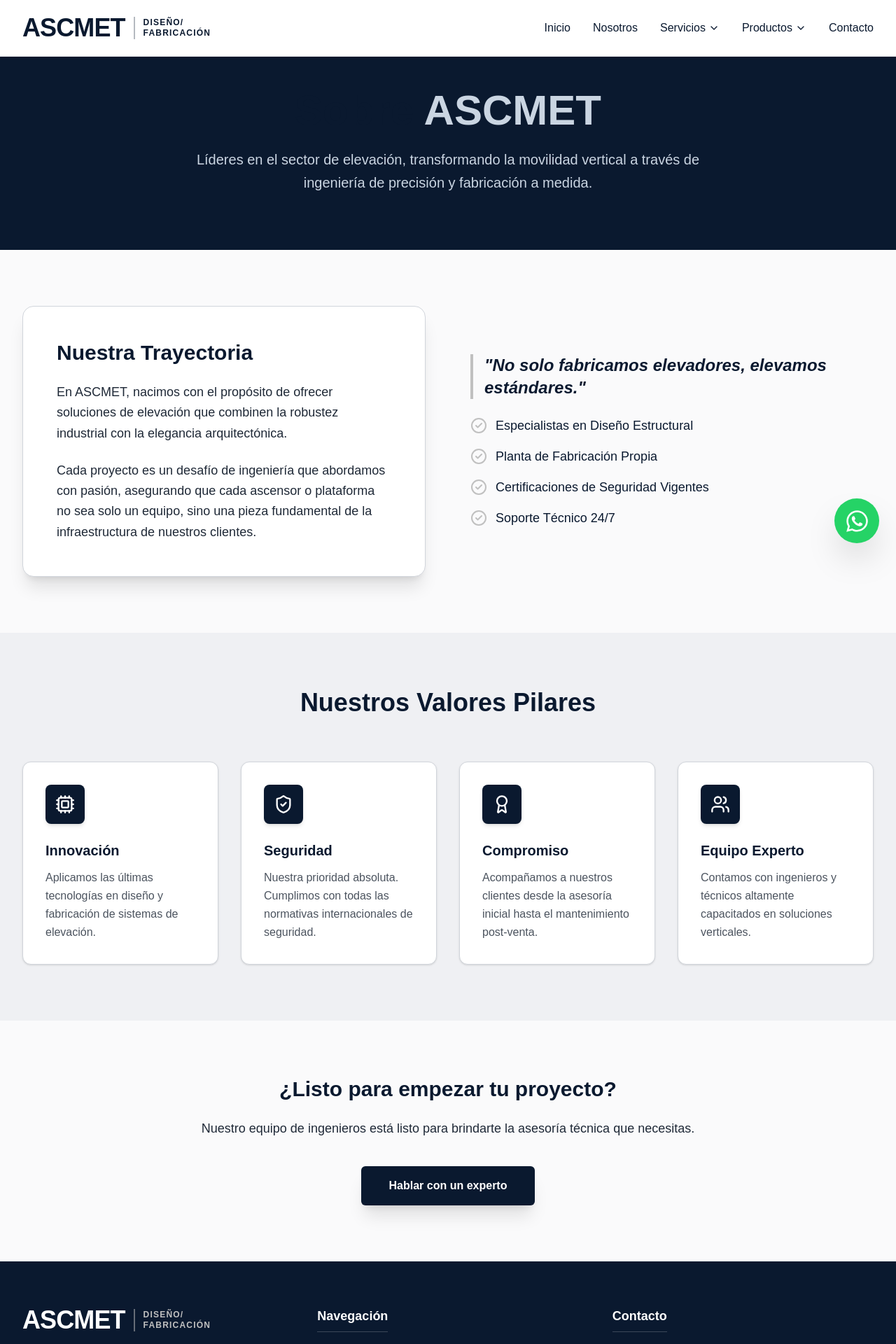
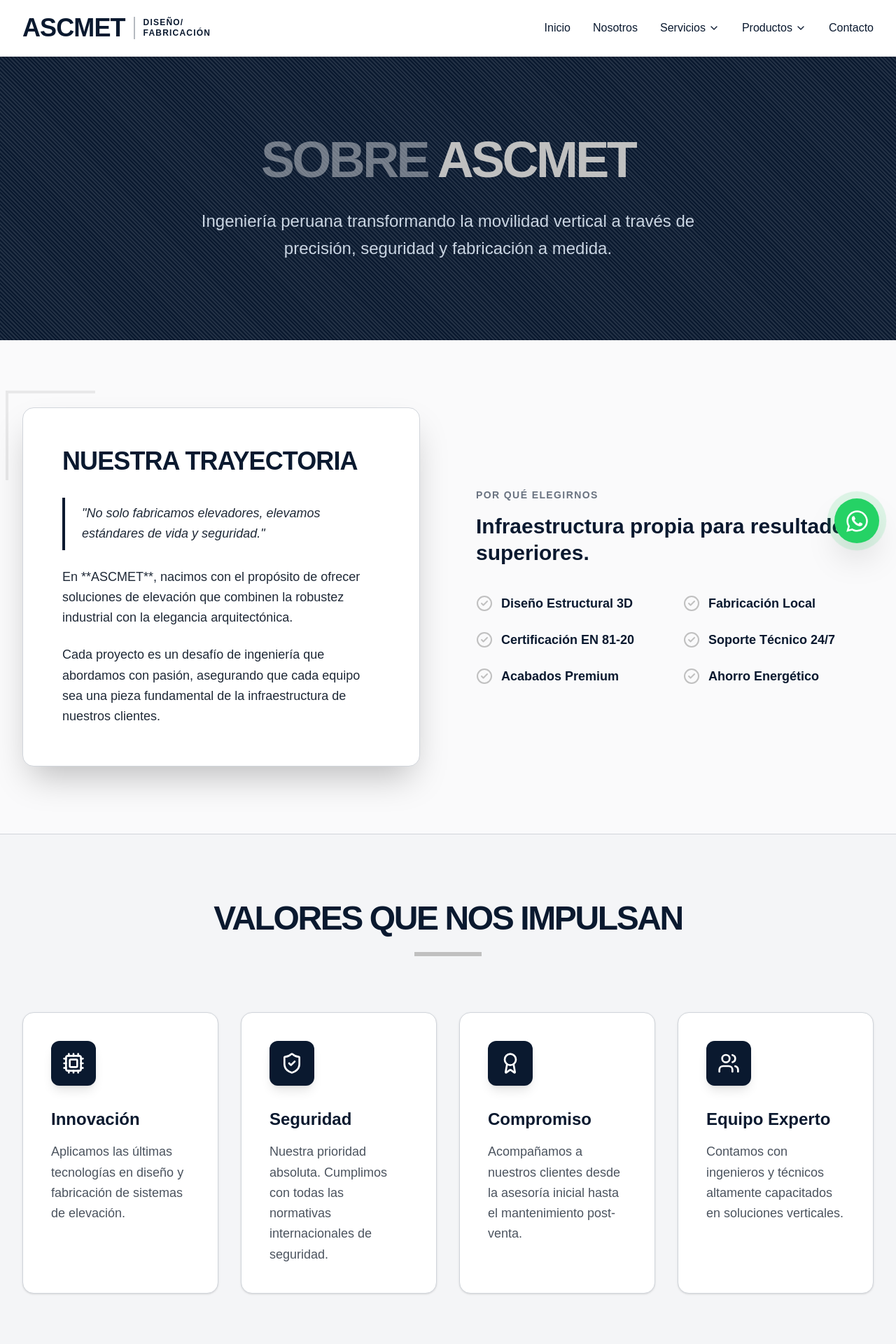
Before and after one commit to adritoon/elevadores-web, a Next.js app: page /nosotros in a window 1280 px wide. Shown: the top 1920 px of the page at 70% size. Built offline with nearby package versions, Linux system fonts and the light colour scheme.

Commit message:
Update diseños

```diff
--- a/app/nosotros/page.tsx
+++ b/app/nosotros/page.tsx
@@ -1,7 +1,8 @@
 "use client";
 
-import { ShieldCheck, Cpu, Users, Award, CheckCircle2 } from "lucide-react";
+import { ShieldCheck, Cpu, Users, Award, CheckCircle2, ArrowRight } from "lucide-react";
 import { motion } from "framer-motion";
+import Link from "next/link";
 
 const valores = [
   {
@@ -29,51 +30,68 @@ const valores = [
 export default function NosotrosPage() {
   return (
     <main className="bg-background">
-      {/* Hero de Nosotros con el azul corporativo */}
-      <section className="pt-32 pb-20 bg-[#0A192F] text-white">
-        <div className="max-w-7xl mx-auto px-4 sm:px-6 lg:px-8 text-center">
+      {/* Hero de Nosotros con Textura de Ingeniería */}
+      <section className="relative pt-48 pb-28 bg-[#0A192F] text-white overflow-hidden">
+        {/* Patrón de líneas técnico sutil */}
+        <div className="absolute inset-0 opacity-10" style={{ backgroundImage: 'repeating-linear-gradient(45deg, transparent, transparent 2px, #ffffff 2px, #ffffff 4px)' }}></div>
+
+        <div className="max-w-7xl mx-auto px-4 sm:px-6 lg:px-8 text-center relative z-10">
           <motion.h1
-            initial={{ opacity: 0, y: 20 }}
-            animate={{ opacity: 1, y: 0 }}
-            className="text-4xl md:text-6xl font-extrabold mb-6"
-          >Sobre <span className="text-slate-300">ASCMET</span>
+            className="text-4xl md:text-7xl font-extrabold mb-8 uppercase tracking-tighter"
+          >
+            <span className="text-white/40">Sobre</span>{" "}
+            <span className="text-accent">ASCMET</span>
           </motion.h1>
-          <p className="text-xl text-slate-300 max-w-3xl mx-auto leading-relaxed">
-            Líderes en el sector de elevación, transformando la movilidad vertical a través de ingeniería de precisión y fabricación a medida.
+          <p className="text-xl md:text-2xl text-slate-300 max-w-3xl mx-auto leading-relaxed font-light">
+            Ingeniería peruana transformando la movilidad vertical a través de precisión, seguridad y fabricación a medida.
           </p>
         </div>
       </section>
 
-      {/* Sección Misión y Visión */}
-      <section className="py-20 max-w-7xl mx-auto px-4 sm:px-6 lg:px-8">
-        <div className="grid grid-cols-1 lg:grid-cols-2 gap-16 items-center">
-          <div className="relative group">
-             {/* Decoración metálica */}
-            <div className="absolute -inset-4 bg-gradient-to-tr from-slate-200 to-slate-400 opacity-20 rounded-2xl -z-10 group-hover:opacity-30 transition-opacity"></div>
-            <div className="bg-white p-8 md:p-12 rounded-2xl shadow-xl border border-border">
-              <h2 className="text-3xl font-bold text-primary mb-6">Nuestra Trayectoria</h2>
+      {/* Sección Trayectoria con Grid mejorado */}
+      <section className="py-24 max-w-7xl mx-auto px-4 sm:px-6 lg:px-8">
+        <div className="grid grid-cols-1 lg:grid-cols-2 gap-20 items-center">
+          <div className="relative">
+            {/* Decoración: Marco metálico */}
+            <div className="absolute -top-6 -left-6 w-32 h-32 border-t-4 border-l-4 border-accent opacity-30"></div>
+
+            <div className="bg-white p-8 md:p-14 rounded-2xl shadow-2xl border border-border relative z-10">
+              <h2 className="text-3xl md:text-4xl font-black text-primary mb-8 uppercase tracking-tight">
+                Nuestra Trayectoria
+              </h2>
+              <p className="text-body-text text-lg leading-relaxed mb-6 italic border-l-4 border-primary pl-6 py-2">
+                "No solo fabricamos elevadores, elevamos estándares de vida y seguridad."
+              </p>
               <p className="text-body-text text-lg leading-relaxed mb-6">
-                En ASCMET, nacimos con el propósito de ofrecer soluciones de elevación que combinen la robustez industrial con la elegancia arquitectónica.
+                En **ASCMET**, nacimos con el propósito de ofrecer soluciones de elevación que combinen la robustez industrial con la elegancia arquitectónica.
               </p>
               <p className="text-body-text text-lg leading-relaxed">
-                Cada proyecto es un desafío de ingeniería que abordamos con pasión, asegurando que cada ascensor o plataforma no sea solo un equipo, sino una pieza fundamental de la infraestructura de nuestros clientes.
+                Cada proyecto es un desafío de ingeniería que abordamos con pasión, asegurando que cada equipo sea una pieza fundamental de la infraestructura de nuestros clientes.
               </p>
             </div>
           </div>
 
-          <div className="space-y-6">
-            <h3 className="text-2xl font-bold text-primary italic border-l-4 border-accent pl-4">
-              "No solo fabricamos elevadores, elevamos estándares."
-            </h3>
-            <ul className="space-y-4">
+          <div className="space-y-10">
+            <div className="space-y-4">
+               <h3 className="text-2xl font-bold text-primary uppercase tracking-widest text-sm opacity-60">
+                Por qué elegirnos
+              </h3>
+              <p className="text-3xl font-extrabold text-primary leading-tight">
+                Infraestructura propia para resultados superiores.
+              </p>
+            </div>
+
+            <ul className="grid grid-cols-1 sm:grid-cols-2 gap-6">
               {[
-                "Especialistas en Diseño Estructural",
-                "Planta de Fabricación Propia",
-                "Certificaciones de Seguridad Vigentes",
-                "Soporte Técnico 24/7"
+                "Diseño Estructural 3D",
+                "Fabricación Local",
+                "Certificación EN 81-20",
+                "Soporte Técnico 24/7",
+                "Acabados Premium",
+                "Ahorro Energético"
               ].map((item, i) => (
-                <li key={i} className="flex items-center gap-3 text-lg text-primary font-medium">
-                  <CheckCircle2 className="text-accent" size={24} />
+                <li key={i} className="flex items-center gap-3 text-lg text-primary font-bold">
+                  <CheckCircle2 className="text-accent shrink-0" size={24} />
                   {item}
                 </li>
               ))}
@@ -82,40 +100,49 @@ export default function NosotrosPage() {
         </div>
       </section>
 
-      {/* Sección Valores (Cards Estilo Metálico) */}
-      <section className="py-20 bg-secondary/50">
-        <div className="max-w-7xl mx-auto px-4 sm:px-6 lg:px-8 text-center mb-16">
-          <h2 className="text-3xl md:text-4xl font-bold text-primary">Nuestros Valores Pilares</h2>
+      {/* Sección Valores (Cards Modernas) */}
+      <section className="py-24 bg-secondary/30 border-y border-border">
+        <div className="max-w-7xl mx-auto px-4 sm:px-6 lg:px-8 text-center mb-20">
+          <h2 className="text-3xl md:text-5xl font-black text-primary uppercase tracking-tighter">
+            Valores que nos impulsan
+          </h2>
+          <div className="w-24 h-1.5 bg-accent mx-auto mt-6"></div>
         </div>
 
         <div className="max-w-7xl mx-auto px-4 sm:px-6 lg:px-8 grid grid-cols-1 md:grid-cols-2 lg:grid-cols-4 gap-8">
           {valores.map((v, i) => (
             <div
               key={i}
-              className="bg-white p-8 rounded-xl border border-border hover:border-accent transition-all hover:-translate-y-2 shadow-sm hover:shadow-lg"
+              className="group bg-white p-10 rounded-2xl border border-border hover:border-primary/50 transition-all hover:-translate-y-2 shadow-sm hover:shadow-2xl overflow-hidden relative"
             >
-              <div className="w-14 h-14 bg-[#0A192F] text-white rounded-lg flex items-center justify-center mb-6 shadow-md">
-                <v.icon size={28} />
+              <div className="absolute top-0 left-0 w-full h-1 bg-accent transform scale-x-0 group-hover:scale-x-100 transition-transform origin-left"></div>
+
+              <div className="w-16 h-16 bg-primary text-white rounded-xl flex items-center justify-center mb-8 shadow-lg group-hover:bg-accent group-hover:text-primary transition-colors">
+                <v.icon size={32} />
               </div>
-              <h4 className="text-xl font-bold text-primary mb-3">{v.titulo}</h4>
-              <p className="text-body-text opacity-80 leading-relaxed">{v.desc}</p>
+              <h4 className="text-2xl font-bold text-primary mb-4">{v.titulo}</h4>
+              <p className="text-body-text opacity-80 leading-relaxed text-lg">{v.desc}</p>
             </div>
           ))}
         </div>
       </section>
 
-      {/* CTA Final */}
-      <section className="py-20 text-center max-w-4xl mx-auto px-4">
-        <h2 className="text-3xl font-bold text-primary mb-6">¿Listo para empezar tu proyecto?</h2>
-        <p className="text-lg text-body-text mb-10">
-          Nuestro equipo de ingenieros está listo para brindarte la asesoría técnica que necesitas.
-        </p>
-        <a
-          href="/contacto"
-          className="inline-block bg-[#0A192F] text-white px-10 py-4 rounded-md font-bold hover:bg-opacity-90 transition-all shadow-xl"
-        >
-          Hablar con un experto
-        </a>
+      {/* CTA Final de Alto Impacto */}
+      <section className="py-28 relative overflow-hidden">
+        <div className="max-w-5xl mx-auto px-4 text-center relative z-10">
+          <h2 className="text-4xl md:text-6xl font-black text-primary mb-8 tracking-tighter">
+            ¿LISTO PARA ELEVAR TU PROYECTO?
+          </h2>
+          <p className="text-xl text-body-text mb-12 max-w-2xl mx-auto font-medium opacity-80">
+            Nuestro equipo de ingenieros está listo para brindarte la asesoría técnica y comercial que tu obra requiere.
+          </p>
+          <Link
+            href="/contacto"
+            className="inline-flex items-center gap-3 bg-primary text-white px-12 py-5 rounded-md font-black uppercase tracking-widest hover:bg-accent hover:text-primary transition-all shadow-2xl hover:scale-105"
+          >
+            Hablar con un experto <ArrowRight size={20} />
+          </Link>
+        </div>
       </section>
     </main>
   );
--- a/app/productos/[slug]/page.tsx
+++ b/app/productos/[slug]/page.tsx
@@ -1,9 +1,9 @@
 import { notFound } from "next/navigation";
 import { productos } from "../../../lib/data";
 import Link from "next/link";
-import { ArrowLeft, CheckCircle2 } from "lucide-react";
+import { ArrowLeft, CheckCircle2, ShieldCheck } from "lucide-react";
 import GaleriaInteractiva from "../../../components/GaleriaInteractiva";
-import BotonCotizar from "../../../components/BotonCotizar"; // <-- IMPORTANTE
+import BotonCotizar from "../../../components/BotonCotizar";
 
 export default async function SubpaginaProducto({
   params,
@@ -16,61 +16,87 @@ export default async function SubpaginaProducto({
   if (!producto) notFound();
 
   return (
+    <main className="bg-white">
       <div className="max-w-6xl mx-auto px-4 py-32">
-      <Link href="/productos" className="inline-flex items-center gap-2 text-primary hover:underline mb-8">
-        <ArrowLeft size={20} /> Volver al catálogo
+        {/* Enlace de retorno con hover animado */}
+        <Link
+          href="/productos"
+          className="inline-flex items-center gap-2 text-primary/60 hover:text-primary font-bold transition-colors mb-12 group"
+        >
+          <ArrowLeft size={20} className="group-hover:-translate-x-1 transition-transform" />
+          VOLVER AL CATÁLOGO
         </Link>
 
-      <div className="grid grid-cols-1 lg:grid-cols-2 gap-12 mb-20">
+        <div className="grid grid-cols-1 lg:grid-cols-2 gap-16 items-start mb-24">
           {/* Lado Izquierdo: Info Principal */}
-        <div className="space-y-6">
-          <h1 className="text-4xl md:text-5xl font-extrabold text-primary">
+          <div className="space-y-8">
+            <div className="space-y-4">
+              <h1 className="text-4xl md:text-6xl font-black text-primary leading-none uppercase tracking-tighter">
                 {producto.titulo}
               </h1>
-          <p className="text-xl text-body-text leading-relaxed">
+              <div className="w-20 h-2 bg-accent"></div>
+            </div>
+
+            <p className="text-xl text-body-text leading-relaxed font-medium opacity-80">
               {producto.descripcion}
             </p>
 
-          {/* AQUÍ USAMOS EL COMPONENTE INTELIGENTE */}
-          <div className="pt-4">
+            <div className="pt-6 border-t border-gray-100">
               <BotonCotizar
                 asunto={producto.titulo}
-              texto={`Cotizar ${producto.titulo}`}
+                texto={`SOLICITAR COTIZACIÓN`}
+                className="w-full md:w-auto px-12 py-5 shadow-xl hover:scale-105 transition-transform"
               />
-            <p className="text-sm text-body-text opacity-60 mt-3">
-              * Respuesta técnica en menos de 24 horas.
-            </p>
+              <div className="flex items-center gap-2 text-sm text-primary/60 mt-4 font-bold uppercase tracking-widest">
+                <ShieldCheck size={16} className="text-accent" />
+                Respuesta técnica en menos de 24 horas.
+              </div>
             </div>
           </div>
 
-        {/* Lado Derecho: Características Rápidas */}
-        <div className="bg-secondary/30 p-8 rounded-2xl border border-border">
-            <h3 className="text-xl font-bold text-primary mb-6">Especificaciones de Ingeniería</h3>
-            <ul className="space-y-4">
+          {/* Lado Derecho: Especificaciones de Ingeniería con estilo de Tarjeta Técnica */}
+          <div className="bg-[#0A192F] p-8 md:p-12 rounded-3xl shadow-2xl relative overflow-hidden">
+            {/* Decoración de fondo sutil */}
+            <div className="absolute top-0 right-0 w-32 h-32 bg-white/5 rounded-full -mr-16 -mt-16 blur-3xl"></div>
 
-                {/* CAMBIO AQUÍ: Ahora recorremos las specs de CADA producto */}
+            <h3 className="text-2xl font-bold text-white mb-8 flex items-center gap-3">
+              Ficha de Ingeniería
+            </h3>
+
+            <ul className="space-y-5">
               {(producto.specs || ["Consultar especificaciones técnicas"]).map((item, i) => (
-                <li key={i} className="flex items-center gap-3 text-primary/80">
+                <li key={i} className="flex items-start gap-4 text-slate-300 group">
+                  <div className="mt-1 bg-accent/20 p-1 rounded-md">
                     <CheckCircle2 size={18} className="text-accent" />
-                    {item}
+                  </div>
+                  <span className="text-lg font-medium leading-tight">{item}</span>
                 </li>
               ))}
+            </ul>
 
-            </ul>
+            <div className="mt-10 pt-8 border-t border-white/10 text-xs text-white/40 uppercase tracking-[0.2em] font-bold">
+              ASCMET • Ingeniería de Elevación
+            </div>
           </div>
         </div>
 
-      {/* Galería de Modelos si existen */}
+        {/* Galería de Modelos */}
         {producto.galeria && (
-        <section className="border-t border-border pt-16">
-            <h2 className="text-3xl font-bold text-primary mb-8 text-center">Modelos y Variantes</h2>
+          <section className="border-t border-gray-100 pt-20">
+            <div className="text-center mb-12">
+              <h2 className="text-3xl md:text-5xl font-black text-primary uppercase tracking-tighter">
+                Modelos y Variantes
+              </h2>
+              <p className="text-body-text opacity-60 mt-2">Seleccione un modelo para ver detalles específicos</p>
+            </div>
 
             <GaleriaInteractiva
               items={producto.galeria}
-            categoriaPadre={producto.titulo} // <-- Le pasamos el nombre del producto
+              categoriaPadre={producto.titulo}
             />
           </section>
         )}
       </div>
+    </main>
   );
 }
--- a/app/productos/page.tsx
+++ b/app/productos/page.tsx
@@ -1,41 +1,76 @@
+"use client";
+
 import Link from "next/link";
 import { productos } from "../../lib/data";
-import { ArrowRight, Package } from "lucide-react";
+import {
+  ArrowRight,
+  Accessibility,
+  Box,
+  Building2,
+  Warehouse,
+  Cpu
+} from "lucide-react";
+
+// Mapeo de iconos para que cada producto tenga su propia identidad visual
+// Asegúrate de poner estos nombres en el campo 'icono' de tu lib/data.ts
+const IconMap: Record<string, any> = {
+  Accessibility, // Para discapacitados
+  Box,           // Para carga
+  Building2,     // Para edificios residenciales
+  Warehouse,     // Para industriales
+  Cpu            // Para tecnología/especiales
+};
 
 export default function ProductosPage() {
   return (
-    <section className="py-20 max-w-7xl mx-auto px-4 sm:px-6 lg:px-8">
+    /* Ajuste de pt-32 para el Header Fixed */
+    <section className="pt-32 pb-20 bg-background">
+      <div className="max-w-7xl mx-auto px-4 sm:px-6 lg:px-8">
+
         <div className="text-center mb-16">
-        <h1 className="text-4xl font-bold text-foreground mb-4">Catálogo de Productos</h1>
-        <p className="text-lg text-foreground opacity-80 max-w-2xl mx-auto">
-          Soluciones de accesibilidad y elevación diseñadas con los más altos estándares de calidad y seguridad.
+          <h1 className="text-4xl md:text-5xl font-extrabold text-primary mb-4 uppercase tracking-tight">
+            Catálogo de Productos
+          </h1>
+          <div className="w-20 h-1 bg-accent mx-auto mb-6"></div>
+          <p className="text-lg text-body-text opacity-80 max-w-2xl mx-auto leading-relaxed">
+            Soluciones de accesibilidad y elevación diseñadas con los más altos estándares de ingeniería y seguridad.
           </p>
         </div>
 
         <div className="grid grid-cols-1 md:grid-cols-2 lg:grid-cols-3 gap-8">
-        {productos.map((producto) => (
+          {productos.map((producto) => {
+            // Si no hay icono definido, usamos Box por defecto
+            const IconComponent = IconMap[producto.icono] || Box;
+
+            return (
               <Link
                 key={producto.slug}
                 href={`/productos/${producto.slug}`}
-            className="group bg-background border border-border p-6 rounded-lg shadow-sm hover:shadow-md hover:border-primary transition-all duration-300 flex flex-col h-full"
+                className="group bg-white border border-border p-8 rounded-xl shadow-sm hover:shadow-xl hover:border-primary/30 transition-all duration-300 flex flex-col h-full relative overflow-hidden"
               >
-            {/* Icono del producto */}
-            <div className="w-12 h-12 bg-secondary text-primary rounded-md flex items-center justify-center mb-4 group-hover:bg-primary group-hover:text-primary-foreground transition-colors">
-              <Package size={24} />
+                {/* Línea decorativa lateral */}
+                <div className="absolute top-0 left-0 w-1 h-0 bg-primary group-hover:h-full transition-all duration-300"></div>
+
+                <div className="w-14 h-14 bg-secondary text-primary rounded-lg flex items-center justify-center mb-6 group-hover:bg-primary group-hover:text-white transition-all duration-300 shadow-sm">
+                  <IconComponent size={28} />
                 </div>
 
-            {/* Textos */}
-            <h3 className="text-xl font-bold mb-3 text-foreground">{producto.titulo}</h3>
-            <p className="text-foreground opacity-70 mb-6 flex-grow line-clamp-3">
+                <h3 className="text-2xl font-bold mb-4 text-primary">
+                  {producto.titulo}
+                </h3>
+
+                <p className="text-body-text opacity-70 mb-8 flex-grow leading-relaxed line-clamp-4">
                   {producto.descripcion}
                 </p>
 
-            {/* Botón de acción */}
-            <div className="mt-auto flex items-center text-accent font-semibold group-hover:translate-x-2 transition-transform">
-              Ver modelos <ArrowRight size={18} className="ml-2" />
+                <div className="mt-auto flex items-center text-primary font-extrabold text-sm uppercase tracking-wider group-hover:text-accent transition-colors">
+                  Explorar Modelos
+                  <ArrowRight size={18} className="ml-2 group-hover:translate-x-2 transition-transform" />
                 </div>
               </Link>
-        ))}
+            );
+          })}
+        </div>
       </div>
     </section>
   );
```
Lines whose indentation alone changed are shown as unchanged.
